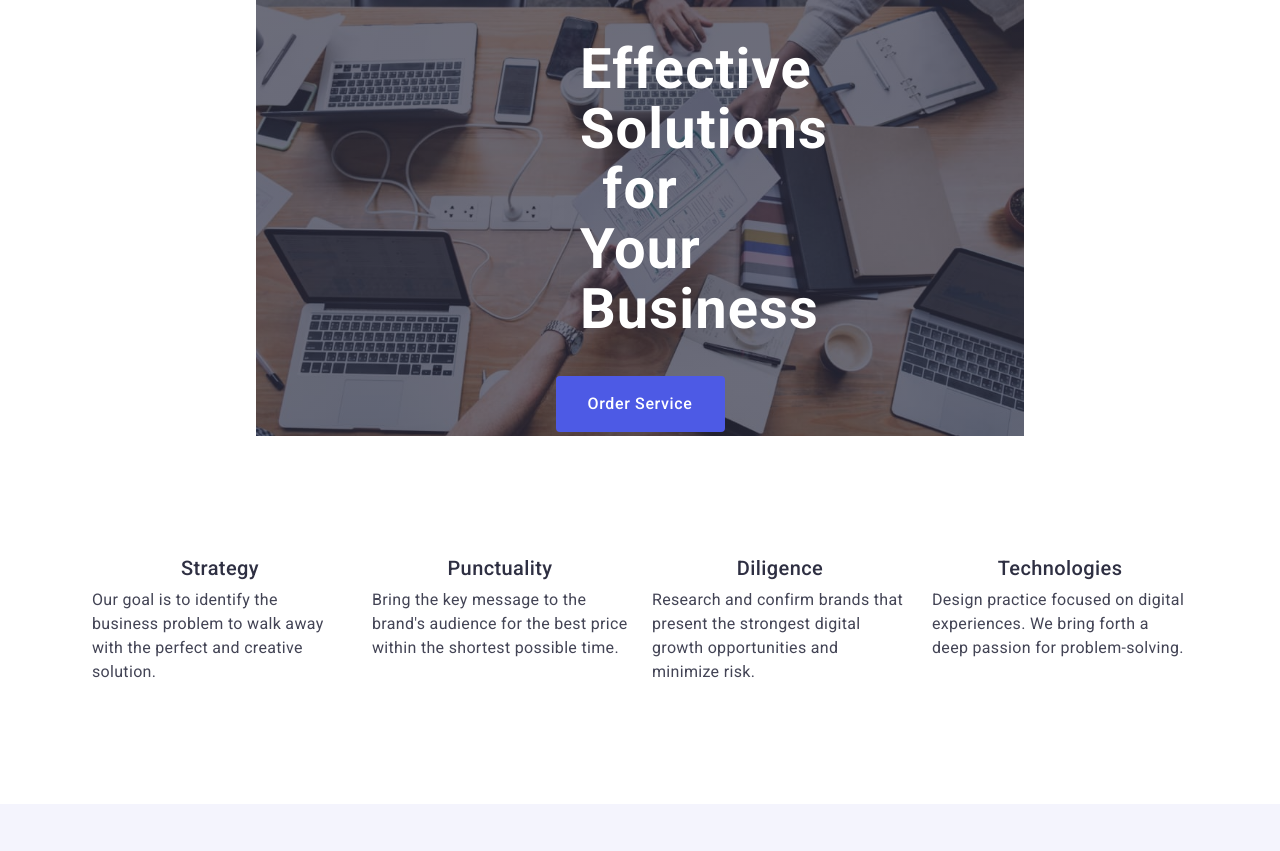
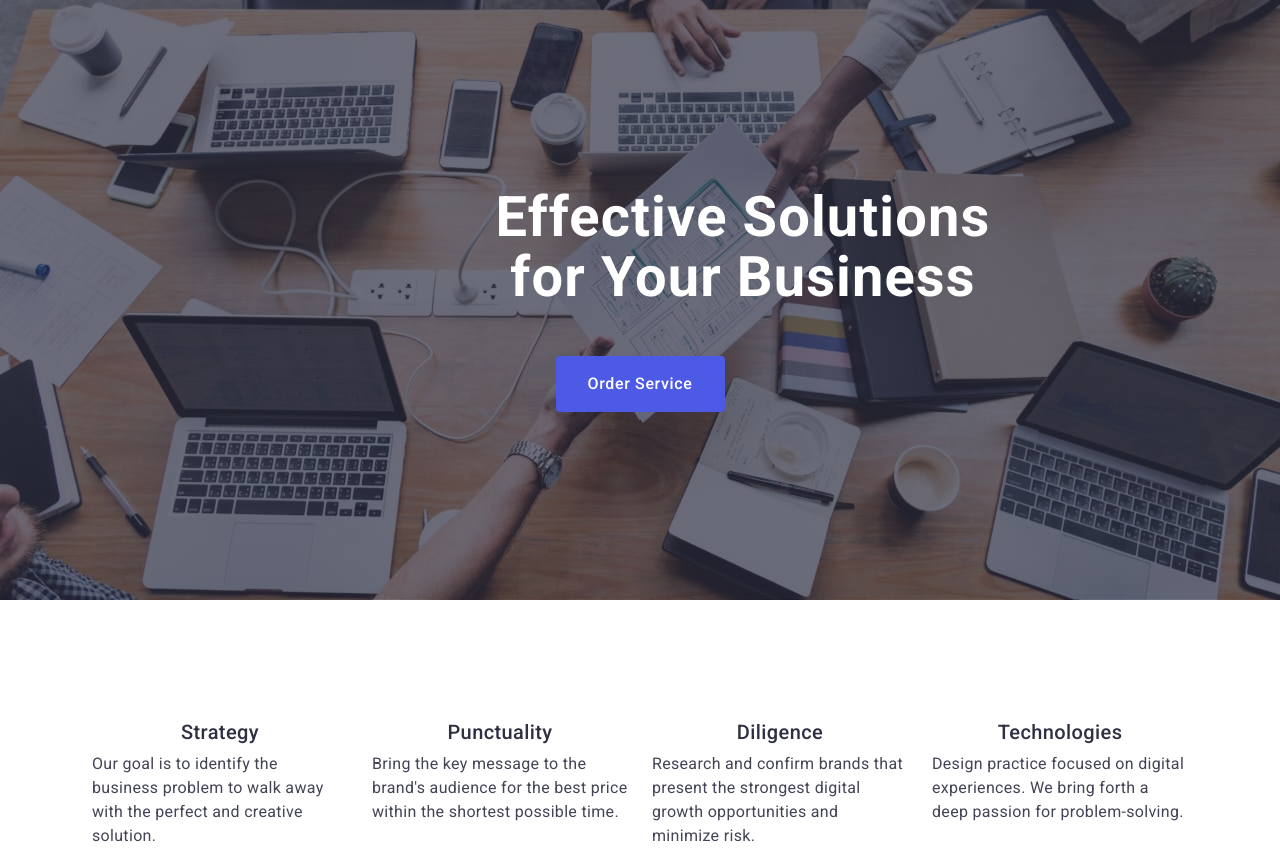
Before and after one commit to YevheniiaDi/goit-markup-hw-06, a plain HTML site: page index.html in a window 1280 px wide. Shown: the top 851 px of the page. Drawn offline with nearby package versions, Linux system fonts and the light colour scheme.

Commit message:
fix mob title

```diff
--- a/css/styles.css
+++ b/css/styles.css
@@ -923,21 +923,18 @@ box-shadow: 0 2px 1px 0 rgba(46, 47, 66, 0.08), 0 1px 1px 0 rgba(46, 47, 66, 0.1
     }
     .title-page {
        max-width: 768px;
-       max-height: 436px;
-       position: relative;
        margin: 0 auto;
-       padding: 40px 20px;
+       padding: 112px 0 112px;
        width: 100%;
 
 
 
     }
     .text-page {
+       width: 496px;
        font-size: 56px;
        line-height: 1.07;
-       max-width: 120px;
-       max-height: 496px;
-       margin-bottom: 36px;
+
     }
 
     }
@@ -1010,4 +1007,16 @@ box-shadow: 0 2px 1px 0 rgba(46, 47, 66, 0.08), 0 1px 1px 0 rgba(46, 47, 66, 0.1
     .portfolio-item {
         flex-basis: calc((100% - 48px) / 3);
     }
+    .title-page {
+        max-width: 1440px;
+        margin: 0 auto;
+        padding: 188px 0 188px;
+        width: 100%;
+    }
+
+    .text-page {
+        max-width: 496px;
+        font-size: 56px;
+        line-height: 1.07;
 }
+}
```
